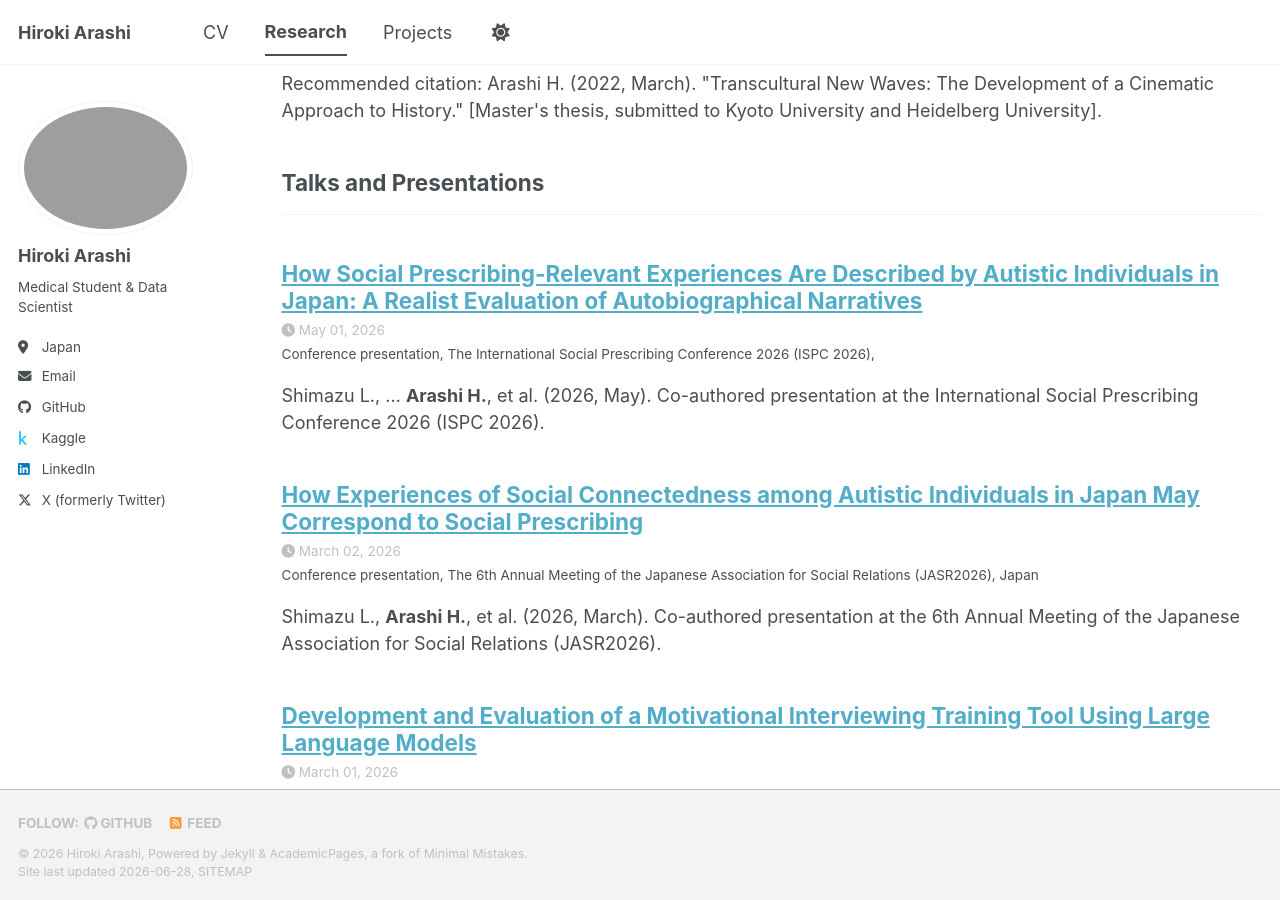
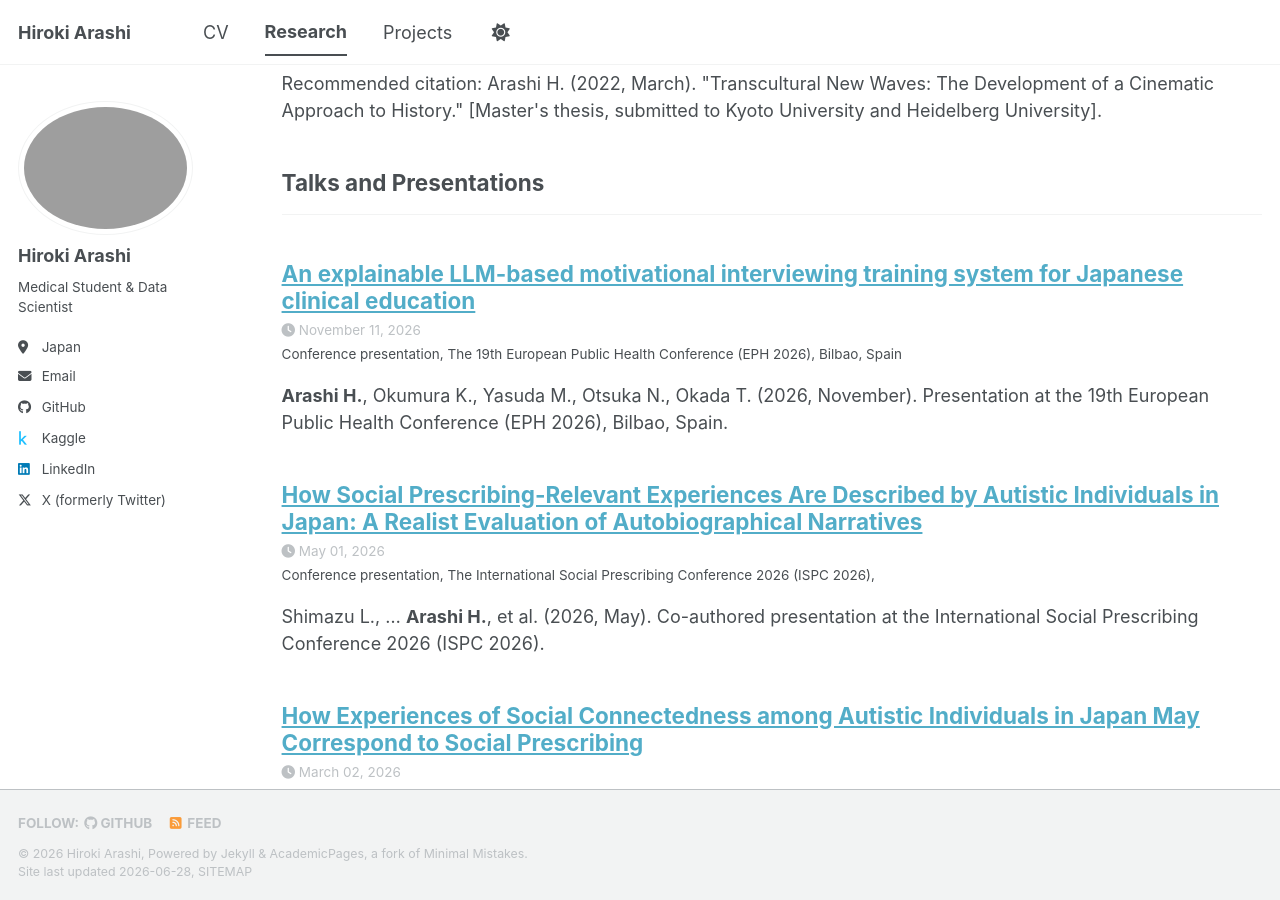
Before and after one commit to 1984akg/hirokiarashi.com, a Jekyll site: the page built from _pages/research.html, in a window 1280 px wide and 900 px high, scrolled down 341 px. Built offline with Jekyll 4.4.1, drawn with Linux system fonts in a browser that asks for light colours; a script bundle is joined from its source files by our own code; library files that are not in the unit come from our copies.

Commit message:
Add G-7 scholarship and EPH 2026 talk; remove Charité from CV
Co-Authored-By: Claude Opus 4.8 <noreply@anthropic.com>

```diff
--- /dev/null
+++ b/_talks/2026-11-11-eph2026-motivational-interviewing.md
@@ -0,0 +1,11 @@
+---
+title: "An explainable LLM-based motivational interviewing training system for Japanese clinical education"
+collection: talks
+type: "Conference presentation"
+permalink: /talks/2026-11-11-eph2026-motivational-interviewing
+venue: "The 19th European Public Health Conference (EPH 2026)"
+date: 2026-11-11
+location: "Bilbao, Spain"
+---
+
+**Arashi H.**, Okumura K., Yasuda M., Otsuka N., Okada T. (2026, November). Presentation at the 19th European Public Health Conference (EPH 2026), Bilbao, Spain.
```
Also changed, not shown: _pages/cv.md (+1 -1 lines).
